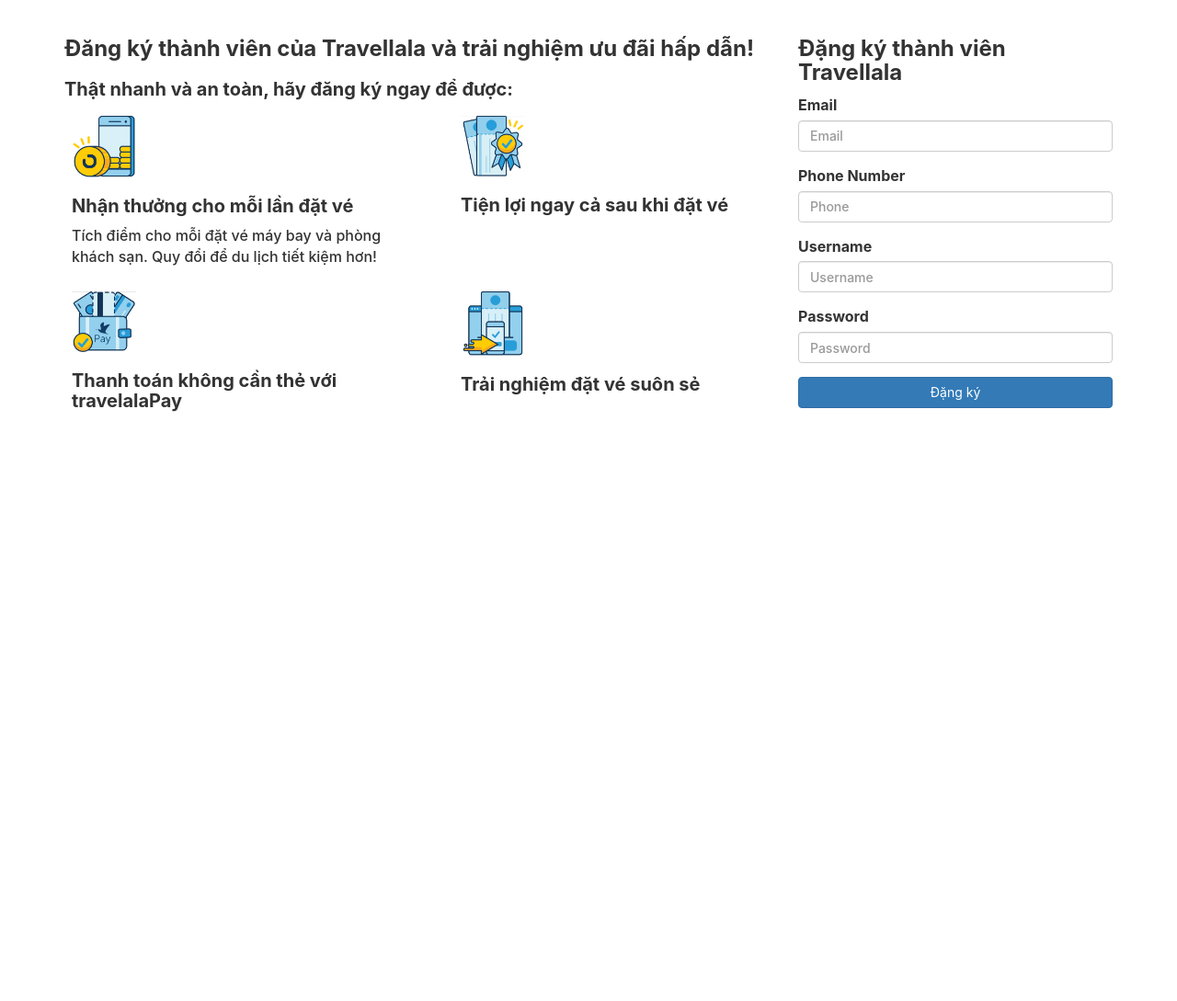
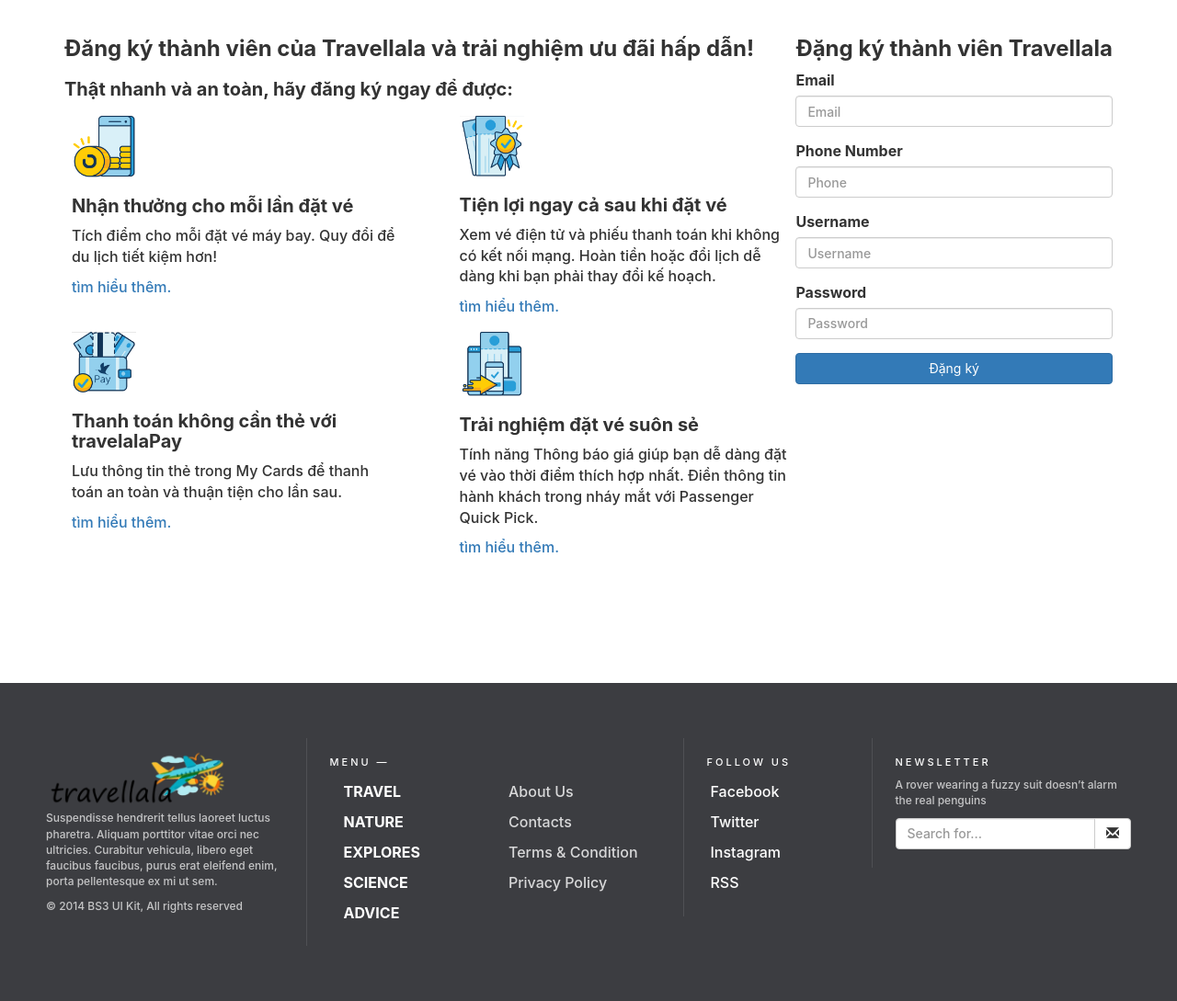
Before and after one commit to NguyenPhuTai/travellala, a PHP site: page /create-acc.php in a window 1280 px wide. Shown: the part 70-1159 px from the top of the page at 92% size. Before the commit the page ends 518 px from the top, so only its background shows below. Run offline with PHP 8.4, Linux system fonts and the light colour scheme.

Commit message:
update create-acc and footer

```diff
--- a/create-acc.php
+++ b/create-acc.php
@@ -28,12 +28,12 @@
             justify-content: space-between;
         }
         .left-body{
-            flex: 30%;
+            flex: 5% 30%;
 
 
         }
         .right-body{
-            flex: 70%;
+            flex: 60%;
             display: flex;
             flex-direction: column;
 
@@ -69,19 +69,26 @@
                 <div class="banner">
                     <img src="icon/icon-phone.png" alt="" class="icon">
                     <h3>Nhận thưởng cho mỗi lần đặt vé</h3>
-                    <p>Tích điểm cho mỗi đặt vé máy bay và phòng khách sạn. Quy đổi để du lịch tiết kiệm hơn! </p>
+                    <p>Tích điểm cho mỗi đặt vé máy bay. Quy đổi để du lịch tiết kiệm hơn! </p>
+                    <a href="">tìm hiểu thêm.</a>
                 </div>
                 <div class="banner">
                 <img src="icon/icon-convenient.png" alt="" class="icon">
                     <h3>Tiện lợi ngay cả sau khi đặt vé</h3>
+                    <p>Xem vé điện tử và phiếu thanh toán khi không có kết nối mạng. Hoàn tiền hoặc đổi lịch dễ dàng khi bạn phải thay đổi kế hoạch.</p>
+                    <a href="">tìm hiểu thêm.</a>
                 </div>
                 <div class="banner">
                 <img src="icon/icon-pay.png" alt="" class="icon">
                     <h3>Thanh toán không cần thẻ với travelalaPay</h3>
+                    <p>Lưu thông tin thẻ trong My Cards để thanh toán an toàn và thuận tiện cho lần sau.</p>
+                    <a href="">tìm hiểu thêm.</a>
                 </div>
                 <div class="banner">
                 <img src="icon/icon-adventure.png" alt="" class="icon">
                     <h3>Trải nghiệm đặt vé suôn sẻ</h3>
+                    <p>Tính năng Thông báo giá giúp bạn dễ dàng đặt vé vào thời điểm thích hợp nhất. Điền thông tin hành khách trong nháy mắt với Passenger Quick Pick. </p>
+                    <a href="">tìm hiểu thêm.</a>
                 </div>
             </div>
         </div>
@@ -91,24 +98,25 @@
 
                 <div class="form-group">
                     <label for="">Email</label>
-                    <input type="email" class="form-control" id="" placeholder="Email" required>
+                    <input type="email" class="form-control" id="" placeholder="Email" name="email" required>
                 </div>
                 <div class="form-group">
                     <label for="">Phone Number</label>
-                    <input type="tel" class="form-control" id="" placeholder="Phone" checked>
+                    <input type="tel" class="form-control" id="" placeholder="Phone" name="phone" required pattern="[0-9]{4}[0-9]{3}[0-9]{3}">
                 </div>
                 <div class="form-group">
                     <label for="">Username</label>
-                    <input type="text" class="form-control" id="" placeholder="Username" required>
+                    <input type="text" class="form-control" id="" placeholder="Username" name="nane" required>
                 </div>
                 <div class="form-group">
                     <label for="">Password</label>
-                    <input type="password" class="form-control" id="" placeholder="Password" required>
+                    <input type="password" class="form-control" id="" placeholder="Password" name="password" required>
                 </div>
 
                 <button type="submit" class="btn btn-primary">Đặng ký</button>
             </form>
         </div>
     </div>
-</body>
-</html>
+<?php
+    include_once('footer.php');
+?>
--- /dev/null
+++ b/footer.php
@@ -0,0 +1,54 @@
+
+
+<footer class="footer-bs">
+        <div class="row">
+        	<div class="col-md-3 footer-brand animated fadeInLeft">
+            	<img src="photo/logo-footer.jpg" alt="" class="logo-1">
+                <p>Suspendisse hendrerit tellus laoreet luctus pharetra. Aliquam porttitor vitae orci nec ultricies. Curabitur vehicula, libero eget faucibus faucibus, purus erat eleifend enim, porta pellentesque ex mi ut sem.</p>
+                <p>© 2014 BS3 UI Kit, All rights reserved</p>
+            </div>
+        	<div class="col-md-4 footer-nav animated fadeInUp">
+            	<h4>Menu —</h4>
+            	<div class="col-md-6">
+                    <ul class="pages">
+                        <li><a href="#">Travel</a></li>
+                        <li><a href="#">Nature</a></li>
+                        <li><a href="#">Explores</a></li>
+                        <li><a href="#">Science</a></li>
+                        <li><a href="#">Advice</a></li>
+                    </ul>
+                </div>
+            	<div class="col-md-6">
+                    <ul class="list">
+                        <li><a href="#">About Us</a></li>
+                        <li><a href="#">Contacts</a></li>
+                        <li><a href="#">Terms & Condition</a></li>
+                        <li><a href="#">Privacy Policy</a></li>
+                    </ul>
+                </div>
+            </div>
+        	<div class="col-md-2 footer-social animated fadeInDown">
+            	<h4>Follow Us</h4>
+            	<ul>
+                	<li><a href="#">Facebook</a></li>
+                	<li><a href="#">Twitter</a></li>
+                	<li><a href="#">Instagram</a></li>
+                	<li><a href="#">RSS</a></li>
+                </ul>
+            </div>
+        	<div class="col-md-3 footer-ns animated fadeInRight">
+            	<h4>Newsletter</h4>
+                <p>A rover wearing a fuzzy suit doesn’t alarm the real penguins</p>
+                <p>
+                    <div class="input-group">
+                      <input type="text" class="form-control" placeholder="Search for...">
+                      <span class="input-group-btn">
+                        <button class="btn btn-default" type="button"><span class="glyphicon glyphicon-envelope"></span></button>
+                      </span>
+                    </div><!-- /input-group -->
+                 </p>
+            </div>
+        </div>
+    </footer>
+</body>
+</html>
--- a/header.php
+++ b/header.php
@@ -13,8 +13,109 @@
 
     <!-- Latest compiled JavaScript -->
     <script src="https://maxcdn.bootstrapcdn.com/bootstrap/3.4.1/js/bootstrap.min.js"></script>
+    <link rel="short icon" href="photo/logo3.png">
     <link rel="stylesheet" href="style.css">
-    <link rel="short icon" href="photo/logo3.png">
+    <style>
+        h1{
+            font-size: 24px;
+            font-weight: 700;
+        }
+        h3{
+            font-size: 20px;
+            font-weight: 700;
+        }
+        body{
+            font-family:  Godwit,MuseoSans,-apple-system,BlinkMacSystemFont,Segoe UI,Roboto,Helvetica,Arial,sans-serif,Apple Color Emoji,Segoe UI Emoji,Segoe UI Symbol;
+            font-weight: 550;
+            font-size: 16px;
+        }
+        .footer-bs {
+            background-color: #3c3d41;
+            padding: 60px 40px;
+            color: rgba(255,255,255,1.00);
+            margin-bottom: 0px;
+            margin-top: 10%;
+            border-top-left-radius: 0px;
+
+        }
+        .footer-bs .footer-brand, .footer-bs .footer-nav, .footer-bs .footer-social, .footer-bs .footer-ns {
+            padding:10px 25px;
+        }
+        .footer-bs .footer-nav, .footer-bs .footer-social, .footer-bs .footer-ns {
+            border-color: transparent;
+        }
+        .footer-bs .footer-brand h2 {
+            margin:0px 0px 10px;
+        }
+        .footer-bs .footer-brand p {
+            font-size:12px; color:rgba(255,255,255,0.70);
+        }
+
+        .footer-bs .footer-nav ul.pages {
+            list-style:none; padding:0px;
+        }
+        .footer-bs .footer-nav ul.pages li {
+            padding:5px 0px;
+        }
+        .footer-bs .footer-nav ul.pages a {
+            color:rgba(255,255,255,1.00); font-weight:bold; text-transform:uppercase;
+        }
+        .footer-bs .footer-nav ul.pages a:hover {
+            color:rgba(255,255,255,0.80); text-decoration:none;
+        }
+        .footer-bs .footer-nav h4 {
+            font-size: 11px;
+            text-transform: uppercase;
+            letter-spacing: 3px;
+            margin-bottom:10px;
+        }
+
+        .footer-bs .footer-nav ul.list {
+            list-style:none; padding:0px;
+        }
+        .footer-bs .footer-nav ul.list li {
+            padding:5px 0px;
+        }
+        .footer-bs .footer-nav ul.list a {
+            color:rgba(255,255,255,0.80);
+        }
+        .footer-bs .footer-nav ul.list a:hover {
+            color:rgba(255,255,255,0.60); text-decoration:none;
+        }
+
+        .footer-bs .footer-social ul {
+            list-style:none; padding:0px;
+        }
+        .footer-bs .footer-social h4 {
+            font-size: 11px;
+            text-transform: uppercase;
+            letter-spacing: 3px;
+        }
+        .footer-bs .footer-social li {
+            padding:5px 4px;
+        }
+        .footer-bs .footer-social a {
+            color:rgba(255,255,255,1.00);
+        }
+        .footer-bs .footer-social a:hover {
+            color:rgba(255,255,255,0.80); text-decoration:none;
+        }
+
+        .footer-bs .footer-ns h4 {
+            font-size: 11px;
+            text-transform: uppercase;
+            letter-spacing: 3px;
+            margin-bottom:10px;
+        }
+        .footer-bs .footer-ns p {
+            font-size:12px; color:rgba(255,255,255,0.70);
+        }
+
+        @media (min-width: 768px) {
+            .footer-bs .footer-nav, .footer-bs .footer-social, .footer-bs .footer-ns { border-left:solid 1px rgba(255,255,255,0.10); }
+        }
+    </style>
+
 </head>
 <body>
     <nav class="navbar navbar-default " role="navigation">
@@ -98,8 +199,3 @@
             </div><!-- /.navbar-collapse -->
         </div><!-- /.container-fluid -->
     </nav>
-
-
-
-</body>
-</html>
--- a/index.php
+++ b/index.php
@@ -51,3 +51,7 @@
     </a>
   </div>
 </div>
+<?php
+include_once('footer.php');
+
+?>
--- a/style.css
+++ b/style.css
@@ -57,3 +57,16 @@
     max-width: 200px;
     max-height: 70px;
 }
+h1{
+    font-size: 24px;
+    font-weight: 700;
+}
+h3{
+    font-size: 20px;
+    font-weight: 700;
+}
+body{
+    font-family:  Godwit,MuseoSans,-apple-system,BlinkMacSystemFont,Segoe UI,Roboto,Helvetica,Arial,sans-serif,Apple Color Emoji,Segoe UI Emoji,Segoe UI Symbol;
+    font-weight: 550;
+    font-size: 16px;
+}
```
Also changed, not shown: photo/logo-footer.jpg (added), photo/logo1.jpg (deleted).
